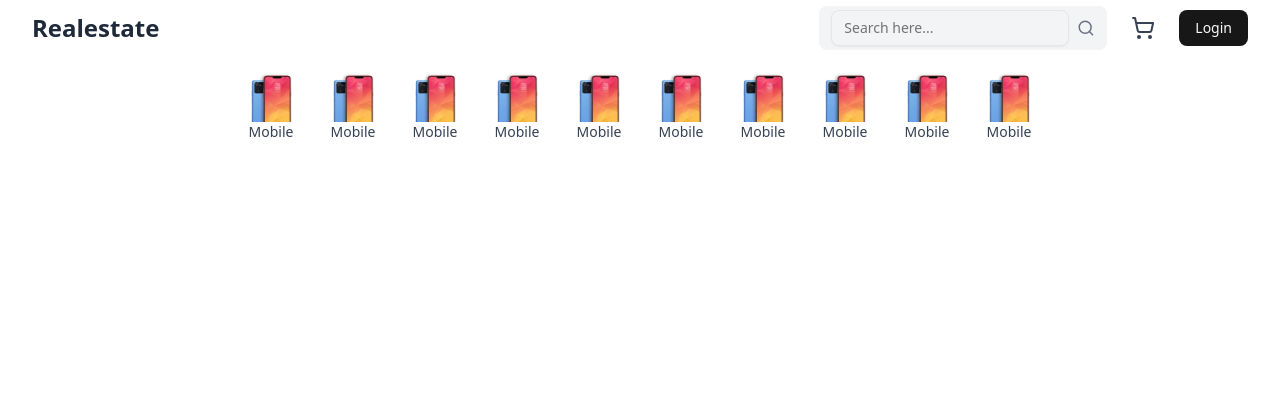
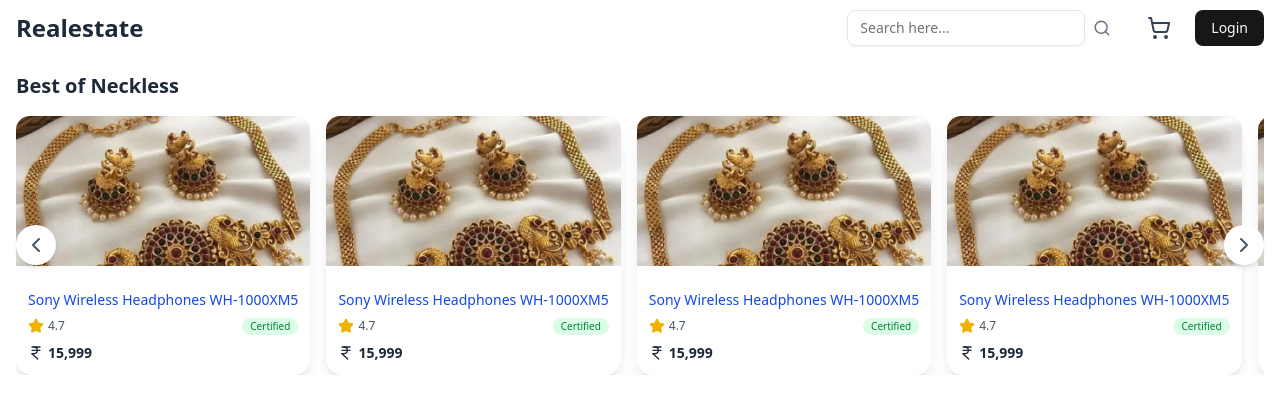
Before and after one commit to realsoumyadey07/E-Commerce-Client, a React (Vite) app: page / in a window 1280 px wide. Shown: the top 414 px of the page. Built offline with nearby package versions, Linux system fonts and the light colour scheme.

Commit message:
small corrections

```diff
--- a/src/components/ProductComponent.tsx
+++ b/src/components/ProductComponent.tsx
@@ -1,5 +1,49 @@
-export default function ProductComponent(){
-    return (
-        <div></div>
-    )
+import { IndianRupee, Star } from "lucide-react";
+import Product from "@/assets/images/neckless.webp";
+
+interface ProductComponentProps {
+  name: string;
+  rating: number;
+  price: number;
+  cirtified: boolean;
 }
+
+export default function ProductComponent({
+  name = "Thomson AlphaBeat80 Soundbar, 80W, Virtual 3D Sound, EQ modes, with BT v5.1, 80 W 80 W Bluetooth Soundbar  (Black, 2.1 Channel)",
+  rating = 4.5,
+  price = 299999,
+  cirtified = true,
+}: ProductComponentProps) {
+  return (
+    <div className="w-full h-full rounded-2xl shadow-lg  bg-white hover:shadow-xl transition-shadow duration-300 flex flex-col">
+      <img
+        src={Product}
+        alt="product"
+        className="w-full h-[150px] object-cover rounded-tl-xl rounded-tr-xl"
+      />
+
+      <div className="mt-3 space-y-2 flex flex-col flex-1 p-3">
+        <h2 className="text-sm font-medium line-clamp-2  text-blue-700 hover:underline">
+          {name}
+        </h2>
+
+        <div className="flex items-center justify-between text-xs text-gray-600">
+          <div className="flex items-center gap-1">
+            <Star className="w-4 h-4 text-yellow-500 fill-yellow-500" />
+            <span>{rating}</span>
+          </div>
+          {cirtified && (
+            <span className="bg-green-100 text-green-700 px-2 py-0.5 rounded-full text-[10px]">
+              Certified
+            </span>
+          )}
+        </div>
+
+        <div className="flex items-center gap-1 text-gray-800 font-semibold text-sm mt-auto">
+          <IndianRupee className="w-4 h-4" />
+          <span>{price.toLocaleString("en-IN")}</span>
+        </div>
+      </div>
+    </div>
+  );
+}
--- a/src/components/ProductTypeComp.tsx
+++ /dev/null
@@ -1,16 +0,0 @@
-import Mobile from "@/assets/images/mobile.webp"
-
-
-interface ProductTypeComp {
-    title: string;
-    img?: string;
-}
-
-export default function ProductTypeComp({title, img}: ProductTypeComp){
-    return (
-        <div className="flex flex-col items-center">
-            <img src={img? img : Mobile} alt="type img" className="w-[50px]" />
-            <h1 className="text-sm text-gray-700">{title}</h1>
-        </div>
-    )
-}
--- a/src/components/PublicDesktopnav.tsx
+++ b/src/components/PublicDesktopnav.tsx
@@ -1,18 +1,18 @@
 import { Search, ShoppingCart } from "lucide-react";
 import UserComponent from "./UserComponent";
-import { useNavigate } from "react-router-dom";
+import { Link, useNavigate } from "react-router-dom";
 import { Input } from "./ui/input";
 
 export default function PublicDesktopnav() {
   const navigation = useNavigate();
   return (
-    <div className="hidden md:flex items-center justify-between h-[60px] px-8 w-full max-w-7xl mx-auto">
-      <h1 className="text-2xl font-bold text-gray-800 cursor-pointer">
+    <div className="hidden md:flex items-center justify-between h-[60px] px-4 w-full max-w-7xl mx-auto">
+      <Link to="/" className="text-2xl font-bold text-gray-800 cursor-pointer">
         Realestate
-      </h1>
+      </Link>
 
       <div className="flex items-center gap-6 text-gray-700">
-        <div className="flex items-center gap-2 bg-gray-100 px-3 py-1 rounded-md w-72">
+        <div className="flex items-center gap-2 px-3 py-1 rounded-md w-72" onClick={()=> navigation("/search")}>
           <Input
             type="text"
             placeholder="Search here..."
--- a/src/components/PublicMobilenav.tsx
+++ b/src/components/PublicMobilenav.tsx
@@ -1,22 +1,34 @@
-import { House, ShoppingCart } from "lucide-react";
+import { House, Search, ShoppingCart } from "lucide-react";
 import UserComponent from "./UserComponent";
 import { Link } from "react-router-dom";
 
 export default function PublicMobilenav() {
   return (
-    <div className="flex md:hidden gap-2 w-full justify-around h-[70px] items-center">
-      <div>
-        <House />
-      </div>
-      {/* <Link to="/">
-        <Search />
-      </Link> */}
-      <Link to="/cart">
-        <ShoppingCart />
+    <nav className="fixed bottom-0 left-0 w-full h-[60px] bg-white shadow-md flex justify-around items-center md:hidden z-50">
+      <Link
+        to="/"
+        className="flex flex-col items-center text-gray-600 hover:text-black transition"
+      >
+        <House className="w-6 h-6" />
       </Link>
-      <div>
+
+      <Link
+        to="/search"
+        className="flex flex-col items-center text-gray-600 hover:text-black transition"
+      >
+        <Search className="w-6 h-6" />
+      </Link>
+
+      <Link
+        to="/cart"
+        className="flex flex-col items-center text-gray-600 hover:text-black transition"
+      >
+        <ShoppingCart className="w-6 h-6" />
+      </Link>
+
+      <div className="flex flex-col items-center text-gray-600 hover:text-black transition">
         <UserComponent />
       </div>
-    </div>
+    </nav>
   );
 }
--- a/src/index.css
+++ b/src/index.css
@@ -118,3 +118,7 @@
     @apply bg-background text-foreground;
   }
 }
+
+.no-scrollbar::-webkit-scrollbar {
+  display: none;
+}
--- a/src/navigation/Navigation.tsx
+++ b/src/navigation/Navigation.tsx
@@ -5,6 +5,7 @@ import CheckOrder from "@/screens/CheckOrder";
 import Dashboard from "@/screens/Dashboard";
 import Home from "@/screens/Home";
 import Onboarding from "@/screens/Onboarding";
+import SearchScreen from "@/screens/SearchScreen";
 import { BrowserRouter, Route, Routes } from "react-router-dom";
 
 export default function Navigation() {
@@ -15,6 +16,7 @@ export default function Navigation() {
         <Route element={<PublicLayout />} >
           <Route path="/" element={<Home/>} />
           <Route path="/cart" element={<CartScreen/>} />
+          <Route path="/search" element={<SearchScreen/>} />
         </Route>
         <Route element={<AdminLayout />}>
           <Route
--- a/src/screens/Home.tsx
+++ b/src/screens/Home.tsx
@@ -1,28 +1,75 @@
-import ProductTypeComp from "@/components/ProductTypeComp";
-import { Input } from "@/components/ui/input";
-import { Search } from "lucide-react";
+import { useRef } from "react";
+import { ChevronRight, ChevronLeft } from "lucide-react";
+import ProductComponent from "@/components/ProductComponent";
+import { Link } from "react-router-dom";
 
-export default function Home(){
-    return (
-        <div className="w-full h-full px-4 py-4 md:py-0">
-            <div className="flex items-center gap-2 md:hidden w-full">
-                <Input type="text" placeholder="Search here..." />
-                <Search color="gray" />
+export default function Home() {
+  const scrollRef = useRef<HTMLDivElement | null>(null);
+
+  const scrollRight = () => {
+    if (scrollRef.current) {
+      scrollRef.current.scrollBy({ left: 250, behavior: "smooth" });
+    }
+  };
+
+  const scrollLeft = () => {
+    if(scrollRef.current){
+        scrollRef.current.scrollBy({left: -250,behavior: "smooth" })
+    }
+  }
+
+  return (
+    <div className="w-full h-full px-4 py-4 md:py-0 overflow-y-auto no-scrollbar">
+      <Link to="/" className="font-semibold text-xl flex md:hidden">Realestate</Link>
+
+      <main className="w-full max-w-7xl mx-auto relative">
+        <h1 className="text-lg md:text-xl font-semibold text-gray-800 my-4">
+          Best of Neckless
+        </h1>
+
+        {/* Scrollable row with scroll button */}
+        <div className="relative">
+          {/* Scroll area */}
+          <div
+            ref={scrollRef}
+            className="overflow-x-auto no-scrollbar pr-6"
+          >
+            {/* Scroll left Button */}
+          <button
+            onClick={scrollLeft}
+            className="absolute left-0 top-1/2 -translate-y-1/2 bg-white p-2 rounded-full shadow-md hover:bg-gray-100 transition z-10"
+          >
+            <ChevronLeft className="w-6 h-6 text-gray-600" />
+          </button>
+            <div className="flex items-start gap-4">
+              {Array(9)
+                .fill(0)
+                .map((_, i) => (
+                  <div key={i} className="min-w-[220px] flex-shrink-0">
+                    <ProductComponent
+                      name="Sony Wireless Headphones WH-1000XM5"
+                      rating={4.7}
+                      price={15999}
+                      cirtified={true}
+                    />
+                  </div>
+                ))}
             </div>
-            <main className="w-full max-w-7xl mx-auto">
-                <div className="flex md:justify-center gap-8 overflow-x-auto no-scrollbar py-4">
-                    <ProductTypeComp title="Mobile"/>
-                    <ProductTypeComp title="Mobile"/>
-                    <ProductTypeComp title="Mobile"/>
-                    <ProductTypeComp title="Mobile"/>
-                    <ProductTypeComp title="Mobile"/>
-                    <ProductTypeComp title="Mobile"/>
-                    <ProductTypeComp title="Mobile"/>
-                    <ProductTypeComp title="Mobile"/>
-                    <ProductTypeComp title="Mobile"/>
-                    <ProductTypeComp title="Mobile"/>
-                </div>
-            </main>
+          </div>
+
+          {/* Scroll Right Button */}
+          <button
+            onClick={scrollRight}
+            className="absolute right-0 top-1/2 -translate-y-1/2 bg-white p-2 rounded-full shadow-md hover:bg-gray-100 transition z-10"
+          >
+            <ChevronRight className="w-6 h-6 text-gray-600" />
+          </button>
         </div>
-    )
+      </main>
+    </div>
+  );
 }
+
+
+
+// className="grid grid-cols-1 sm:grid-cols-2 md:grid-cols-3 lg:grid-cols-4 xl:grid-cols-5 gap-4 w-full max-w-7xl"
--- /dev/null
+++ b/src/screens/SearchScreen.tsx
@@ -0,0 +1,14 @@
+import { Input } from "@/components/ui/input";
+import { Search } from "lucide-react";
+
+export default function SearchScreen() {
+  return (
+    <div className="flex-1 w-full h-full p-4">
+      <div className="flex items-center gap-2 md:hidden w-full mb-4">
+        <Input type="text" placeholder="Search here..." />
+        <Search color="gray" />
+      </div>
+      <p>search screen</p>
+    </div>
+  );
+}
```
